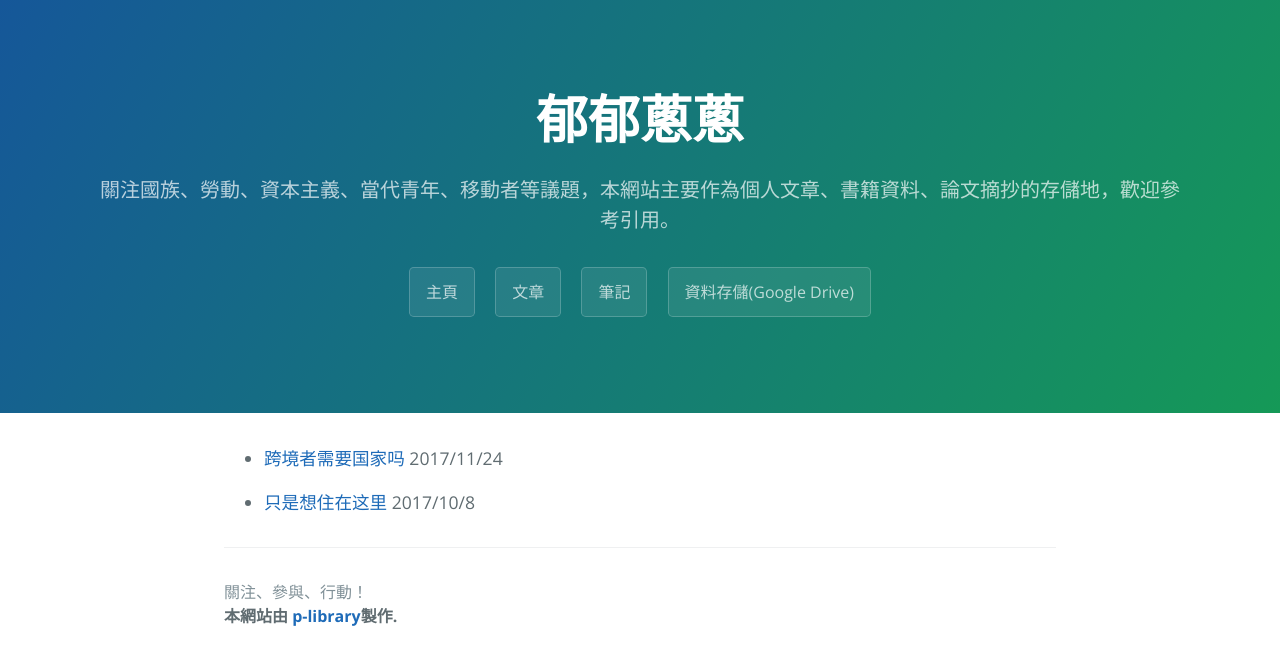
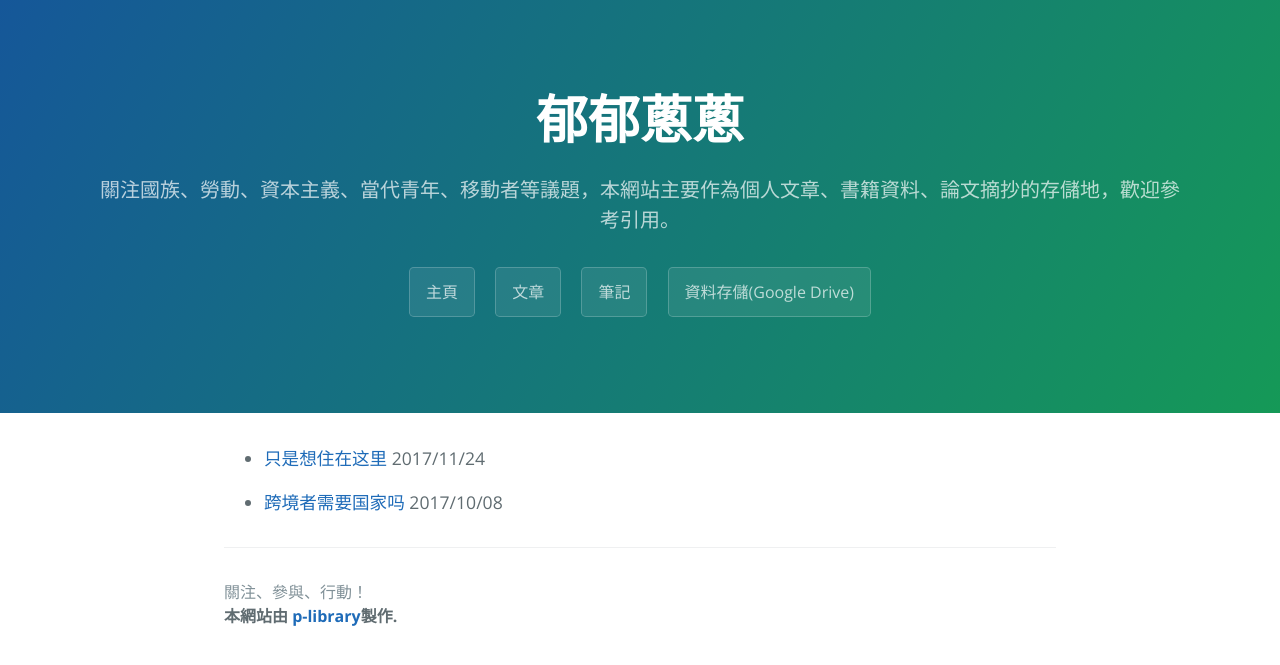
Before and after one commit to p-library/b614103080, a Jekyll site: the page built from article_list.md, in a window 1280 px wide. Shown: the top 665 px of the page. Built offline with Jekyll 4.4.1, drawn with Linux system fonts in a browser that asks for light colours.

Commit message:
時間更正
對應文章與寫作時間

```diff
--- a/article_list.md
+++ b/article_list.md
@@ -2,6 +2,6 @@
 layout: default
 ---
 
-* [跨境者需要国家吗](_posts/2017-11-24-跨境者需要国家吗.md) 2017/11/24
+* [只是想住在这里](_posts/2017-11-24-只是想住在这里.md) 2017/11/24
 
-* [只是想住在这里](_posts/2017-10-08-只是想住在这里.md) 2017/10/8
+* [跨境者需要国家吗](_posts/2017-10-08-跨境者需要国家吗.md) 2017/10/08
```
Also changed, not shown: index.md (+2 -2 lines).
